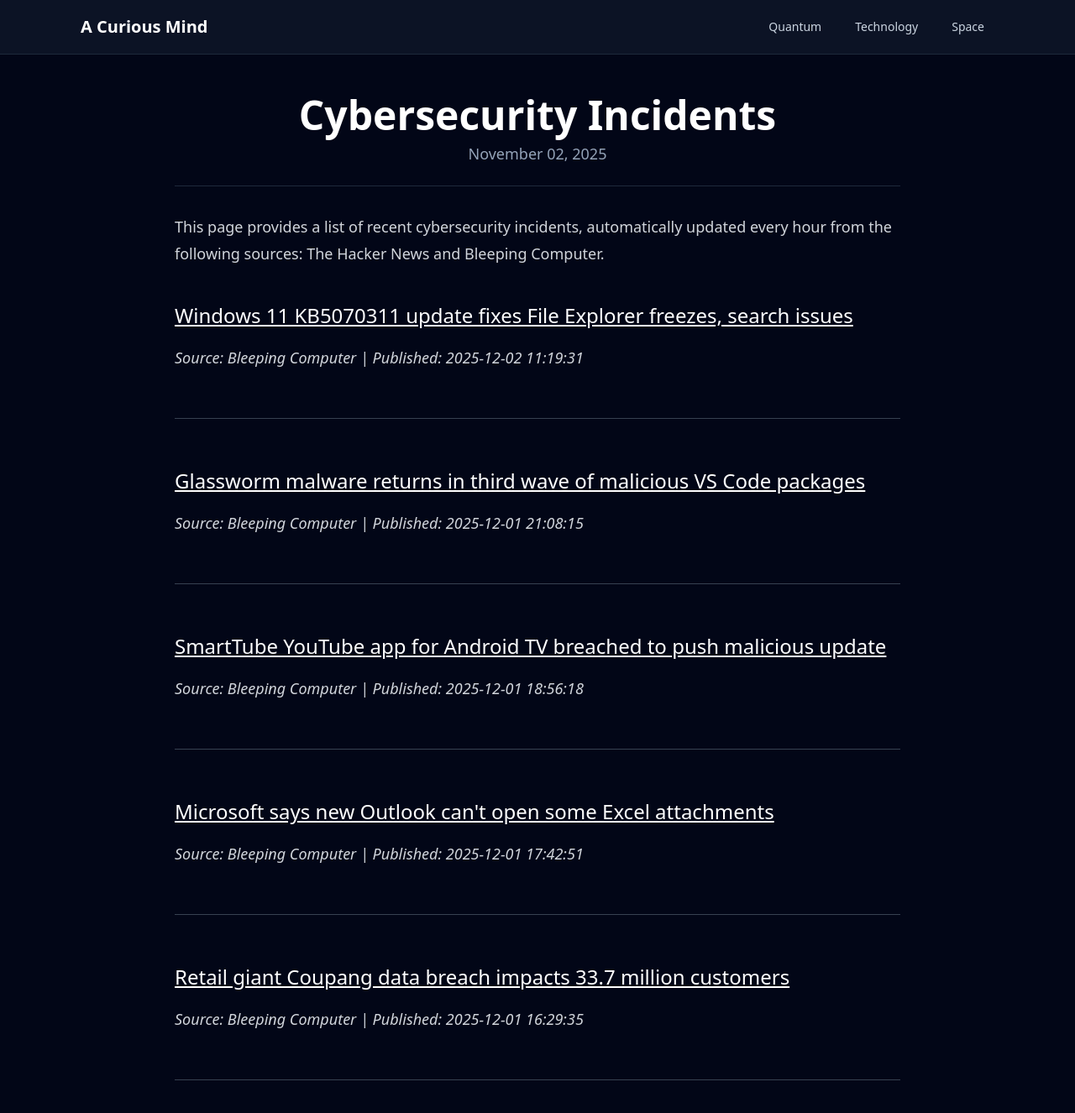
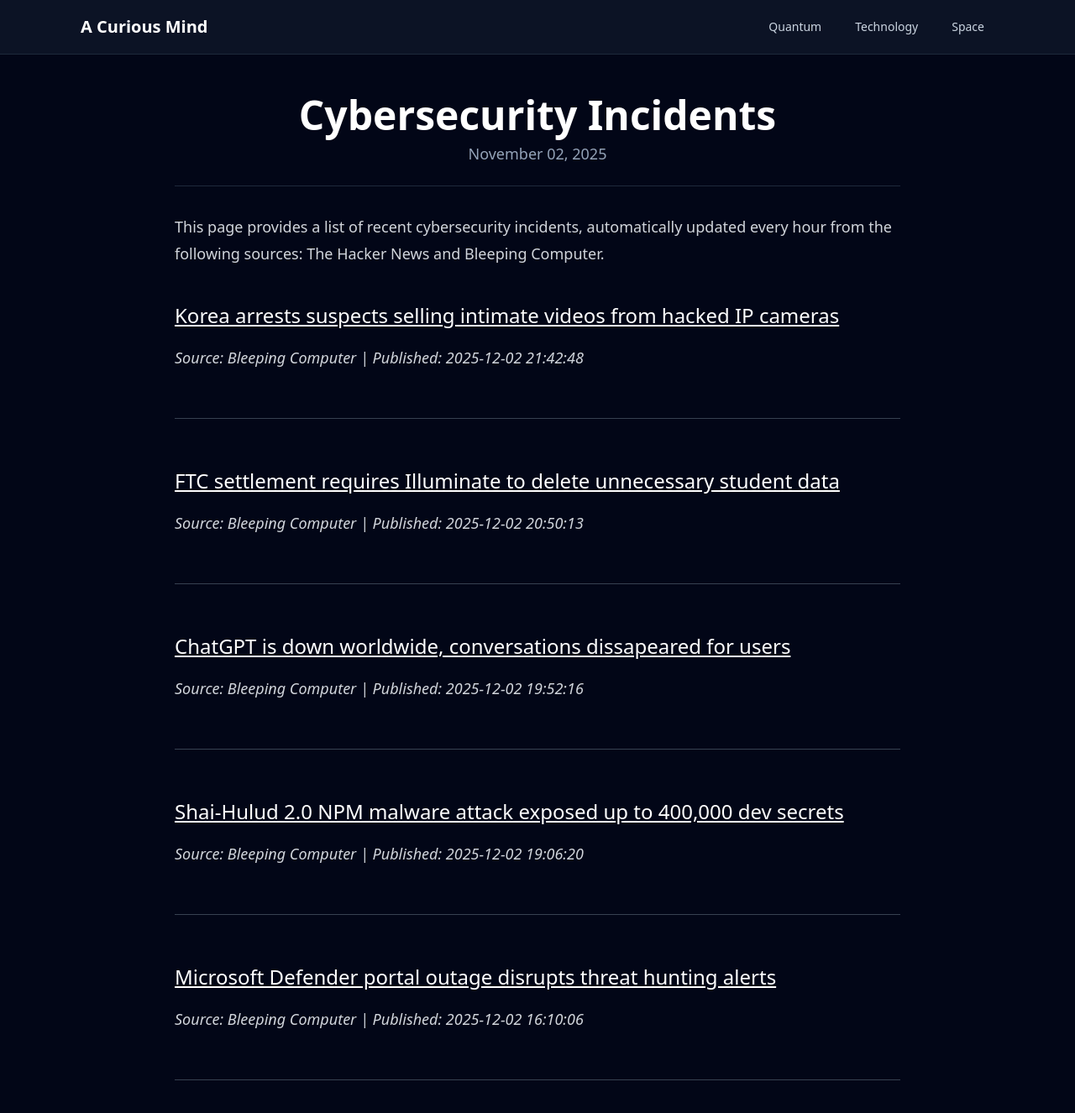
Before and after one commit to onehl7/onehl7.github.io, a Jekyll site: the page built from _posts/2025-11-02-cybersecurity-incidents.md, in a window 1280 px wide and 1400 px high. Shown: the top 1326 px of the window at 84% size. Built offline with Jekyll 4.4.1, drawn with Linux system fonts in a browser that asks for light colours; nearby versions of some CDN libraries.

Commit message:
Update news data

```diff
--- a/_data/news.json
+++ b/_data/news.json
@@ -1,32 +1,32 @@
 [
   {
     "source": "Bleeping Computer",
-    "title": "Windows 11 KB5070311 update fixes File Explorer freezes, search issues",
-    "link": "https://www.bleepingcomputer.com/news/microsoft/windows-11-kb5070311-update-fixes-file-explorer-freezes-search-issues/",
-    "published": "2025-12-02 11:19:31"
+    "title": "Korea arrests suspects selling intimate videos from hacked IP cameras",
+    "link": "https://www.bleepingcomputer.com/news/security/korea-arrests-suspects-selling-intimate-videos-from-hacked-ip-cameras/",
+    "published": "2025-12-02 21:42:48"
   },
   {
     "source": "Bleeping Computer",
-    "title": "Glassworm malware returns in third wave of malicious VS Code packages",
-    "link": "https://www.bleepingcomputer.com/news/security/glassworm-malware-returns-in-third-wave-of-malicious-vs-code-packages/",
-    "published": "2025-12-01 21:08:15"
+    "title": "FTC settlement requires Illuminate to delete unnecessary student data",
+    "link": "https://www.bleepingcomputer.com/news/security/ftc-settlement-requires-illuminate-to-delete-unnecessary-student-data/",
+    "published": "2025-12-02 20:50:13"
   },
   {
     "source": "Bleeping Computer",
-    "title": "SmartTube YouTube app for Android TV breached to push malicious update",
-    "link": "https://www.bleepingcomputer.com/news/security/smarttube-youtube-app-for-android-tv-breached-to-push-malicious-update/",
-    "published": "2025-12-01 18:56:18"
+    "title": "ChatGPT is down worldwide, conversations dissapeared for users",
+    "link": "https://www.bleepingcomputer.com/news/artificial-intelligence/chatgpt-is-down-worldwide-conversations-dissapeared-for-users/",
+    "published": "2025-12-02 19:52:16"
   },
   {
     "source": "Bleeping Computer",
-    "title": "Microsoft says new Outlook can't open some Excel attachments",
-    "link": "https://www.bleepingcomputer.com/news/microsoft/microsoft-says-new-outlook-cant-open-some-excel-attachments/",
-    "published": "2025-12-01 17:42:51"
+    "title": "Shai-Hulud 2.0 NPM malware attack exposed up to 400,000 dev secrets",
+    "link": "https://www.bleepingcomputer.com/news/security/shai-hulud-20-npm-malware-attack-exposed-up-to-400-000-dev-secrets/",
+    "published": "2025-12-02 19:06:20"
   },
   {
     "source": "Bleeping Computer",
-    "title": "Retail giant Coupang data breach impacts 33.7 million customers",
-    "link": "https://www.bleepingcomputer.com/news/security/retail-giant-coupang-suffers-data-breach-impacting-337-million-people/",
-    "published": "2025-12-01 16:29:35"
+    "title": "Microsoft Defender portal outage disrupts threat hunting alerts",
+    "link": "https://www.bleepingcomputer.com/news/microsoft/microsoft-defender-portal-outage-blocks-access-to-security-alerts/",
+    "published": "2025-12-02 16:10:06"
   }
 ]
```
